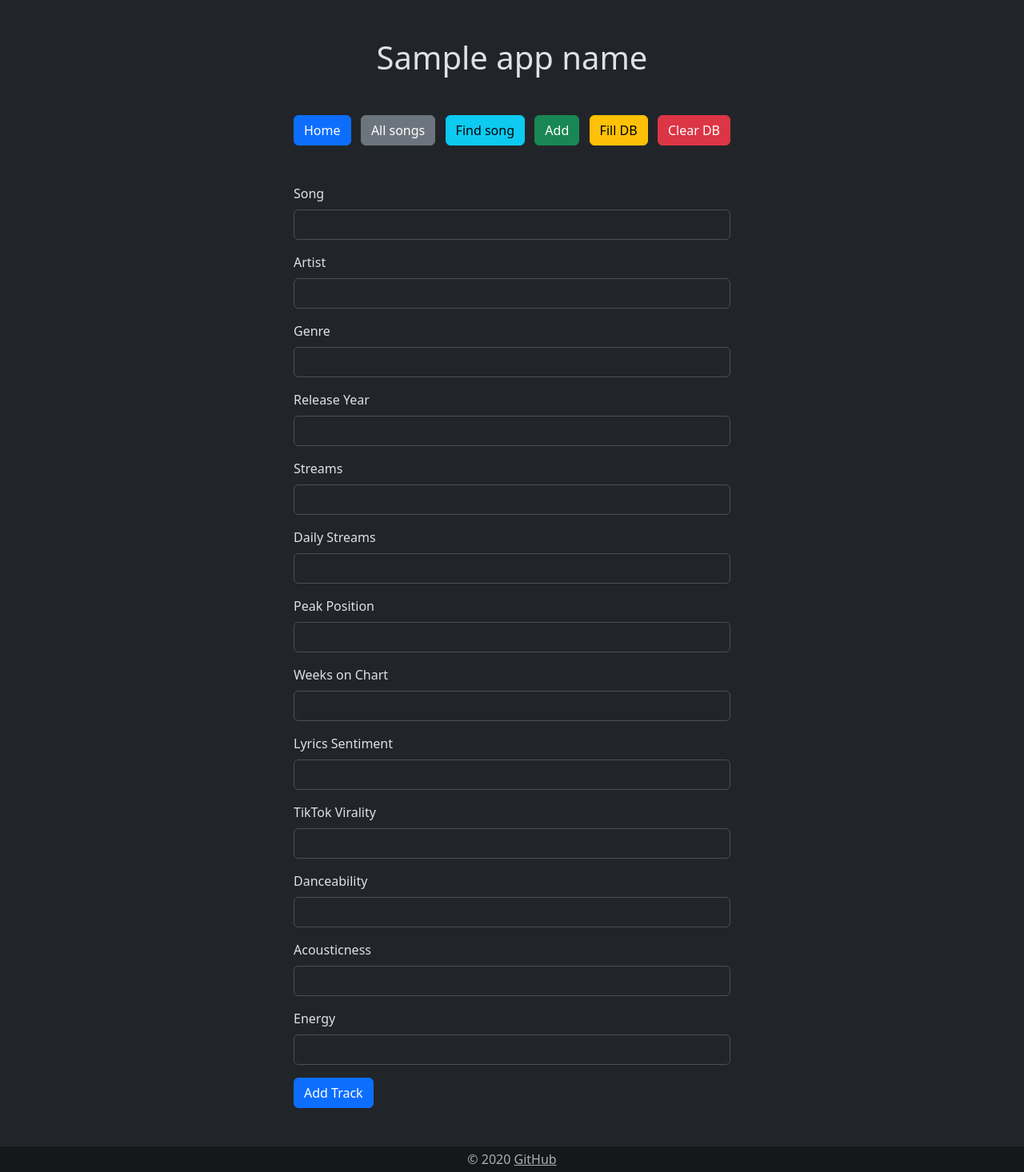
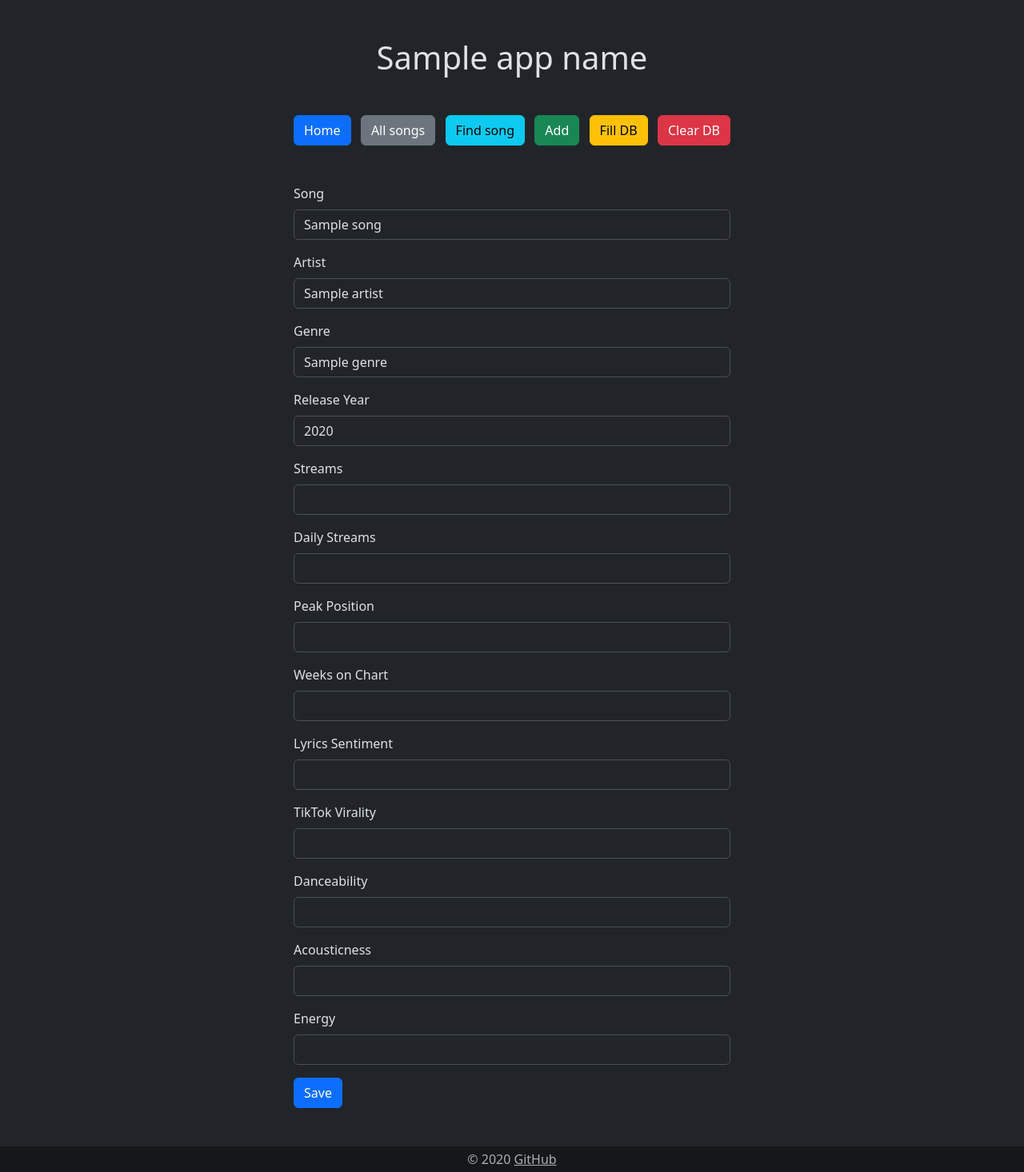
Before and after one commit to kayozelke/VamosCloudApp, a Flask app: template app/templates/add_track.html in a window 1280 px wide. Shown: the whole page at 80% size. Run offline with Flask 3, Linux system fonts and the light colour scheme; the template is opened without the code that fills it: most values are stand-ins (such as "Sample title", 1, 10 or a date in 2020).

Commit message:
updating data implementation

```diff
--- a/app/templates/add_track.html
+++ b/app/templates/add_track.html
@@ -8,61 +8,64 @@
 
 <div class="row justify-content-center mt-5">
     <div class="col col-sm-6">
-        <form method="POST" action="{{ url_for('add_track') }}">
+        <form method="{{ 'PUT' if update else 'POST' }}" action="{{ url_for('add_track') }}">
+            {% if update %}
+                <input type="hidden" name="_id" value="{{ data.id }}">
+            {% endif %}
             <div class="mb-3">
                 <label for="song" class="form-label">Song</label>
-                <input type="text" class="form-control" id="song" name="song" required>
+                <input type="text" class="form-control" id="song" name="song" value="{{ data.song if data is defined else '' }}" required>
             </div>
             <div class="mb-3">
                 <label for="artist" class="form-label">Artist</label>
-                <input type="text" class="form-control" id="artist" name="artist" required>
+                <input type="text" class="form-control" id="artist" name="artist" value="{{ data.artist if data is defined else '' }}" required>
             </div>
             <div class="mb-3">
                 <label for="genre" class="form-label">Genre</label>
-                <input type="text" class="form-control" id="genre" name="genre" required>
+                <input type="text" class="form-control" id="genre" name="genre" value="{{ data.genre if data is defined else '' }}" required>
             </div>
             <div class="mb-3">
                 <label for="release_year" class="form-label">Release Year</label>
-                <input type="number" class="form-control" id="release_year" name="release_year" required>
+                <input type="number" class="form-control" id="release_year" name="release_year" value="{{ data.release_year if data is defined else '' }}" required>
             </div>
             <div class="mb-3">
                 <label for="streams" class="form-label">Streams</label>
-                <input type="number" class="form-control" id="streams" name="streams" required>
+                <input type="number" class="form-control" id="streams" name="streams" value="{{ data.streams if data is defined else '' }}" required>
             </div>
             <div class="mb-3">
                 <label for="daily_streams" class="form-label">Daily Streams</label>
-                <input type="number" class="form-control" id="daily_streams" name="daily_streams" required>
+                <input type="number" class="form-control" id="daily_streams" name="daily_streams" value="{{ data.daily_streams if data is defined else '' }}" required>
             </div>
             <div class="mb-3">
                 <label for="peak_position" class="form-label">Peak Position</label>
-                <input type="number" class="form-control" id="peak_position" name="peak_position" required>
+                <input type="number" class="form-control" id="peak_position" name="peak_position" value="{{ data.peak_position if data is defined else '' }}" required>
             </div>
             <div class="mb-3">
                 <label for="weeks_on_chart" class="form-label">Weeks on Chart</label>
-                <input type="number" class="form-control" id="weeks_on_chart" name="weeks_on_chart" required>
+                <input type="number" class="form-control" id="weeks_on_chart" name="weeks_on_chart" value="{{ data.weeks_on_chart if data is defined else '' }}" required>
             </div>
             <div class="mb-3">
                 <label for="lyrics_sentiment" class="form-label">Lyrics Sentiment</label>
-                <input type="number" class="form-control" id="lyrics_sentiment" name="lyrics_sentiment" required>
+                <input type="number" class="form-control" id="lyrics_sentiment" name="lyrics_sentiment" value="{{ data.lyrics_sentiment if data is defined else '' }}" required>
             </div>
             <div class="mb-3">
                 <label for="tiktok_virality" class="form-label">TikTok Virality</label>
-                <input type="number" class="form-control" id="tiktok_virality" name="tiktok_virality" required>
+                <input type="number" class="form-control" id="tiktok_virality" name="tiktok_virality" value="{{ data.tiktok_virality if data is defined else '' }}" required>
             </div>
             <div class="mb-3">
                 <label for="danceability" class="form-label">Danceability</label>
-                <input type="number" class="form-control" id="danceability" name="danceability" required>
+                <input type="number" class="form-control" id="danceability" name="danceability" value="{{ data.danceability if data is defined else '' }}" required>
             </div>
             <div class="mb-3">
                 <label for="acousticness" class="form-label">Acousticness</label>
-                <input type="number" class="form-control" id="acousticness" name="acousticness" required>
+                <input type="number" class="form-control" id="acousticness" name="acousticness" value="{{ data.acousticness if data is defined else '' }}" required>
             </div>
             <div class="mb-3">
                 <label for="energy" class="form-label">Energy</label>
-                <input type="number" class="form-control" id="energy" name="energy" required>
+                <input type="number" class="form-control" id="energy" name="energy" value="{{ data.energy if data is defined else '' }}" required>
             </div>
 
-            <button type="submit" class="btn btn-primary">Add Track</button>
+            <button type="submit" class="btn btn-primary">Save</button>
         </form>
     </div>
 </div>
--- a/app/templates/objects.html
+++ b/app/templates/objects.html
@@ -25,6 +25,7 @@
             <th>Danceability</th>
             <th>Acousticness</th>
             <th>Energy</th>
+            <th>Action</th>
         </tr>
     </thead>
     <tbody>
@@ -44,6 +45,7 @@
             <td>{{ track.danceability }}</td>
             <td>{{ track.acousticness }}</td>
             <td>{{ track.energy }}</td>
+            <td><a href="{{ url_for('add_track', id=track.id) }}">Edit</a></td>
         </tr>
         {% endfor %}
     </tbody>
```
Also changed, not shown: app/routes.py (+16 -1 lines).
